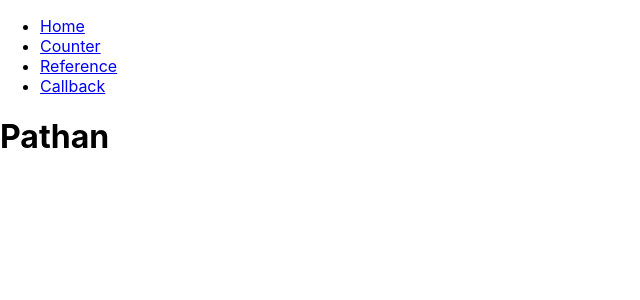
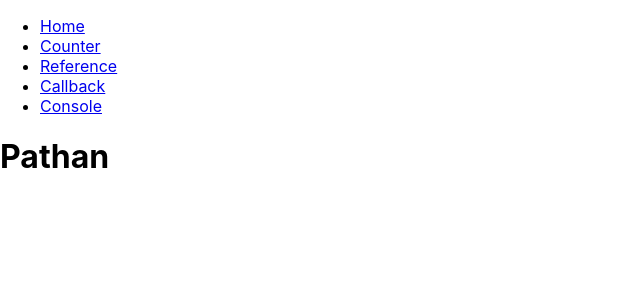
Before and after one commit to Jahid99/react-typescript-js-research, a React (Create React App) app: page /callback in a window 1280 px wide. Shown: the top 300 px of the page, without its empty margins (0-640 px from the left). Built offline with nearby package versions, Linux system fonts and the light colour scheme.

Commit message:
console test

```diff
--- a/src/App.tsx
+++ b/src/App.tsx
@@ -2,6 +2,7 @@ import React from "react";
 import CounterIndex from "./Counter/CounterIndex";
 import Reference from "./Reference/Reference";
 import Callback from "./Callback/CallbackIndex";
+import Console from "./Console/ConsoleIndex";
 import './App.css';
 import {
   BrowserRouter as Router,
@@ -28,9 +29,15 @@ export default function App() {
             <li>
               <Link to="/callback">Callback</Link>
             </li>
+            <li>
+              <Link to="/console">Console</Link>
+            </li>
           </ul>
         </nav>
         <Switch>
+          <Route path="/console">
+            <Console />
+          </Route>
           <Route path="/callback">
             <Callback />
           </Route>
--- /dev/null
+++ b/src/Console/ConsoleIndex.tsx
@@ -0,0 +1,33 @@
+import React, { Component } from "react";
+import {
+  BrowserRouter as Router,
+  Switch,
+  Route,
+  Link
+} from "react-router-dom";
+
+
+
+export default class ConsoleIndex extends Component {
+
+    handleClick(e:any) {
+
+        console.log("HELLO ", e)
+
+    }
+
+    render() {
+
+        return (
+            <div>
+                <div id="Wrapper" onClick={this.handleClick}>
+                    <h1 className="Title">I am <p>console</p></h1>
+                </div>
+            </div>
+          );
+
+    }
+
+
+
+};
```
Also changed, not shown: 1 other file (tests, documents, lock files or other folders).
